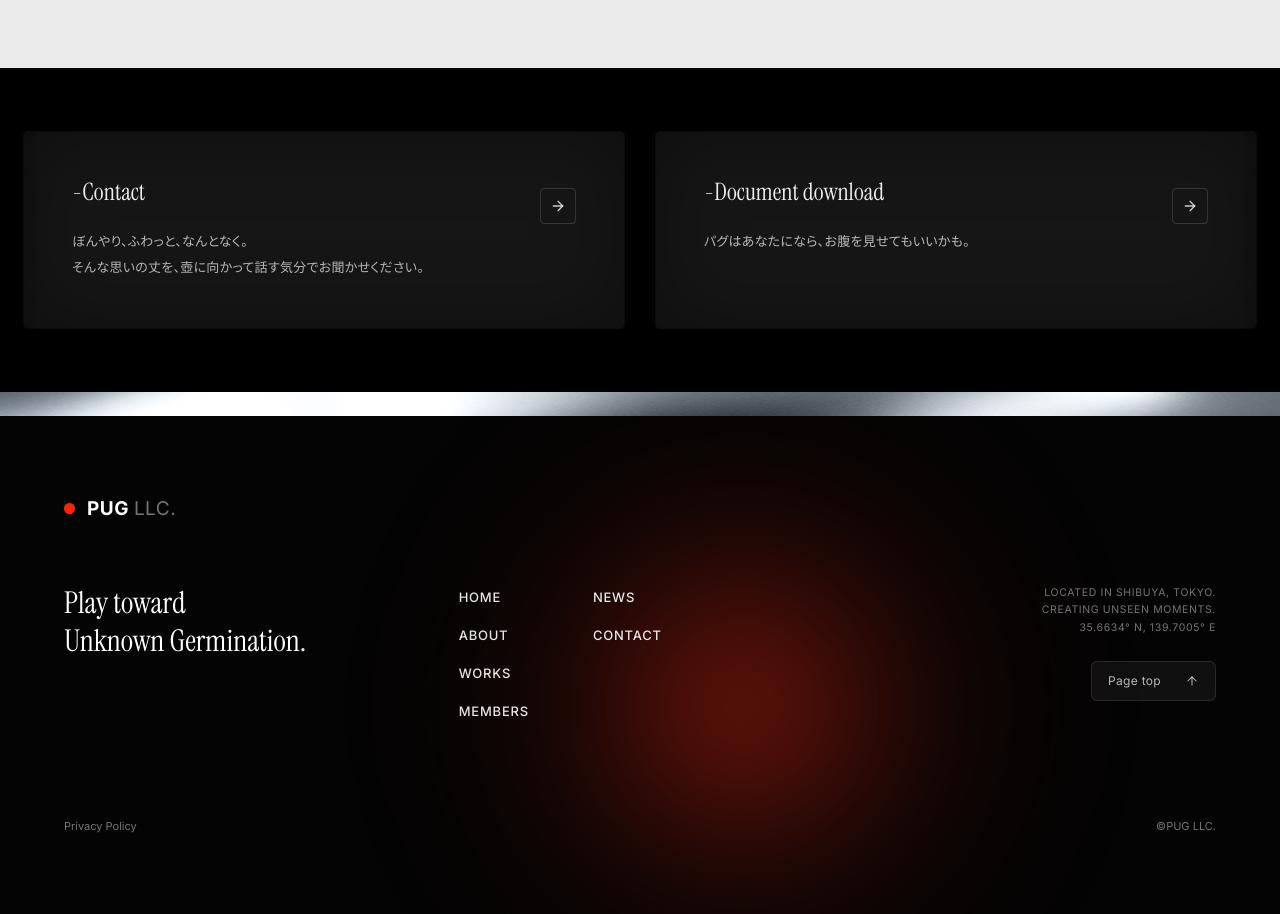
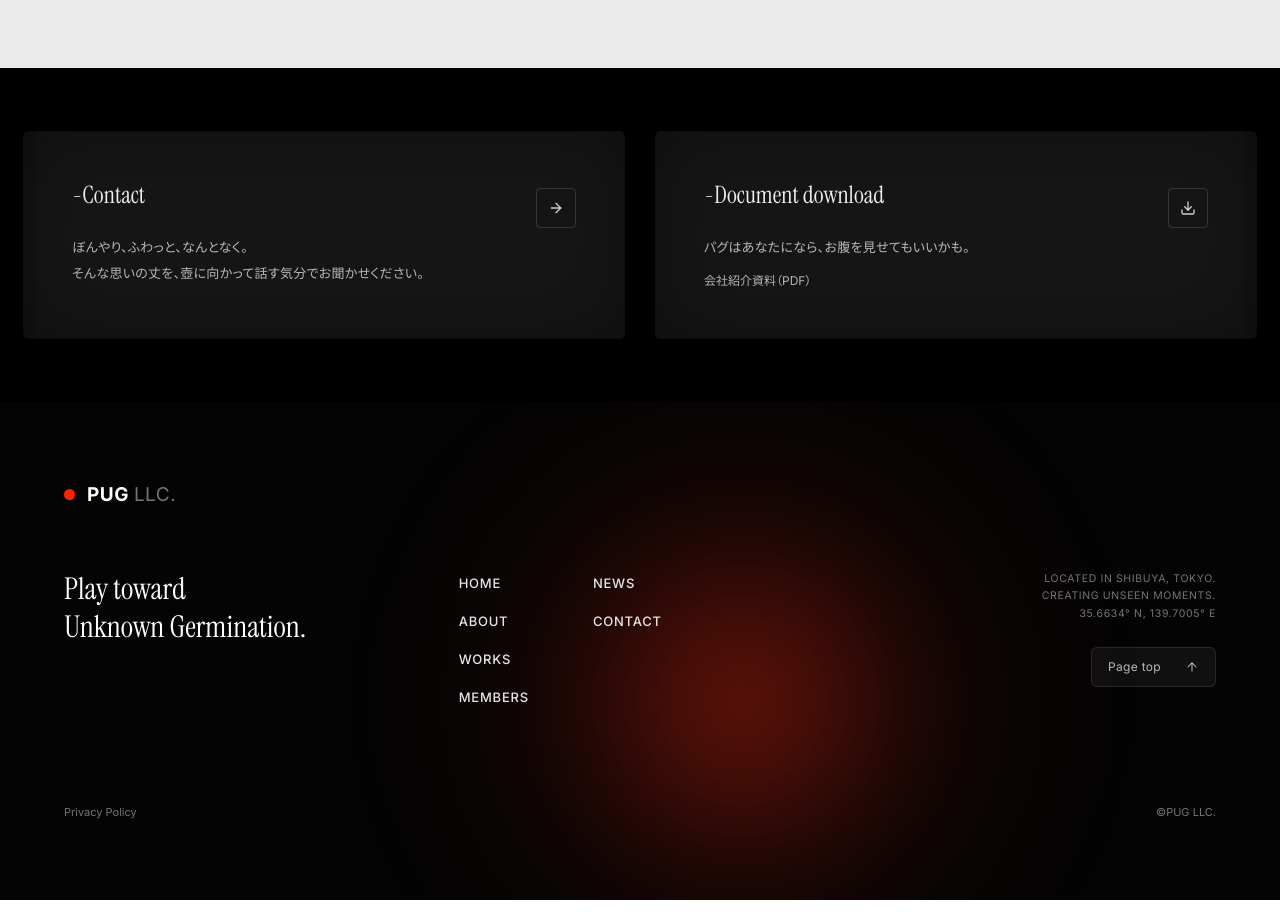
Before and after one commit to PUG-LLC/PUG-Website, a Next.js app: page /privacy-policy in a window 1280 px wide. Shown: the part 2460-3374 px from the top of the page. Built offline with nearby package versions, Linux system fonts and the light colour scheme.

Commit message:
会社紹介PDFのダウンロードとトップページCTAを整備 (#8)
Co-authored-by: tchsw <tchsw@users.noreply.github.com>

```diff
--- a/src/app/page.tsx
+++ b/src/app/page.tsx
@@ -47,7 +47,7 @@ export default async function Page() {
       <Project />
       <Members members={members} />
       <News items={news} />
-      {/* <CTA /> */}
+      <CTA />
     </main>
   );
 }
--- a/src/components/layouts/Footer.tsx
+++ b/src/components/layouts/Footer.tsx
@@ -1,26 +1,8 @@
 // src/components/layouts/Footer.tsx
 "use client";
 
-import Image from "next/image";
 import Link from "next/link";
 import { ArrowUp } from "lucide-react";
-
-/* ================================
- * UI parts
- * ================================ */
-function TopBand() {
-  return (
-    <div className="relative h-6 sm:h-4 lg:h-6 shrink-0">
-      <Image
-        src="/images/footer_bg.png"
-        alt=""
-        fill
-        priority
-        className="object-cover"
-      />
-    </div>
-  );
-}
 
 /* ================================
  * Data
@@ -64,9 +46,6 @@ export default function Footer() {
           opacity: 0.72,
         }}
       />
-
-      {/* Top band */}
-      <TopBand />
 
       <div className="mx-auto w-full max-w-7xl px-6 sm:px-10 lg:px-16 py-14 sm:py-16 lg:py-20">
         {/* Logo */}
--- a/src/components/sections/CTA.tsx
+++ b/src/components/sections/CTA.tsx
@@ -1,60 +1,61 @@
-// src/components/sections/CTA.tsx
-"use client";
-
 import Link from "next/link";
-import { ArrowRight } from "lucide-react";
+import { ArrowRight, Download } from "lucide-react";
 
 type CardProps = {
   title: string;
   desc: string;
   href: string;
+  label: string;
+  download?: string;
 };
 
-function CTACard({ title, desc, href }: CardProps) {
-  return (
-    <div className="group relative overflow-hidden rounded-sm bg-[#161617] ring-1 ring-white/5 transition-transform duration-300 hover:-translate-y-[2px]">
+function CTACard({ title, desc, href, label, download }: CardProps) {
+  const className = "group relative block overflow-hidden rounded-sm bg-[#161617] ring-1 ring-white/5 transition-transform duration-300 hover:-translate-y-[2px] focus-visible:outline-2 focus-visible:outline-offset-4 focus-visible:outline-white";
+  const content = (
+    <>
       <div className="absolute inset-0 pointer-events-none [box-shadow:inset_0_0_80px_rgba(0,0,0,0.35)]" />
       <div className="flex items-start justify-between gap-6 p-8 sm:p-10 lg:p-12">
-        <div className="max-w-[46ch]">
-          <h3 className="font-serif text-[clamp(18px,2.4vw,24px)] leading-none text-white/95">
+        <div className="min-w-0 max-w-[46ch]">
+          <h2 className="font-serif text-[clamp(18px,2.4vw,24px)] leading-tight text-white/95">
             {title}
-          </h3>
+          </h2>
           <p className="mt-6 whitespace-pre-wrap text-[13px] leading-[2] tracking-[0.02em] text-white/70">
             {desc}
           </p>
+          {download && <p className="mt-3 text-[12px] text-white/70">会社紹介資料（PDF）</p>}
         </div>
+        <span aria-hidden="true" className="mt-2 inline-flex h-10 w-10 shrink-0 items-center justify-center rounded-sm border border-white/15 text-white/80 transition-colors group-hover:border-white/30 group-hover:text-white">
+          {download ? <Download className="h-4 w-4" /> : <ArrowRight className="h-4 w-4" />}
+        </span>
+      </div>
+    </>
+  );
 
-        <Link
-          href={href}
-          aria-label={`${title} へ`}
-          className="mt-2 inline-flex h-9 w-9 items-center justify-center rounded-sm border border-white/15 text-white/80 transition-colors group-hover:border-white/30 group-hover:text-white"
-        >
-          {/* アイコンlibが無い場合は → に置き換え */}
-          <ArrowRight className="h-4 w-4" />
-          {/* <span aria-hidden>→</span> */}
-        </Link>
-      </div>
-    </div>
+  return download ? (
+    <a href={href} download={download} aria-label={label} className={className}>{content}</a>
+  ) : (
+    <Link href={href} aria-label={label} className={className}>{content}</Link>
   );
 }
 
 export default function CTA() {
   return (
-    <section className="relative isolate w-full bg-black py-10 sm:py-14 lg:py-16">
+    <section aria-label="お問い合わせ・資料ダウンロード" className="relative isolate w-full bg-black py-10 sm:py-14 lg:py-16">
       <div className="mx-auto grid max-w-7xl grid-cols-1 gap-6 px-6 sm:gap-8 md:grid-cols-2">
         <CTACard
           title="-Contact"
-          href="/"
+          href="/contact"
+          label="お問い合わせフォームへ"
           desc={"ぼんやり、ふわっと、なんとなく。\nそんな思いの丈を、壺に向かって話す気分でお聞かせください。"}
         />
         <CTACard
           title="-Document download"
-          href="/"
+          href="/documents/pug-company-profile.pdf"
+          download="合同会社PUG会社紹介資料.pdf"
+          label="合同会社PUGの会社紹介資料をダウンロード（PDF）"
           desc="パグはあなたになら、お腹を見せてもいいかも。"
         />
       </div>
-
-      {/* セクションの上下を締めるうっすらビネット（任意） */}
       <div className="pointer-events-none absolute inset-0 [box-shadow:inset_0_24px_60px_-36px_rgba(0,0,0,0.9),inset_0_-24px_60px_-36px_rgba(0,0,0,0.9)]" />
     </section>
   );
```
Also changed, not shown: 1 other file (tests, documents, lock files or other folders).
